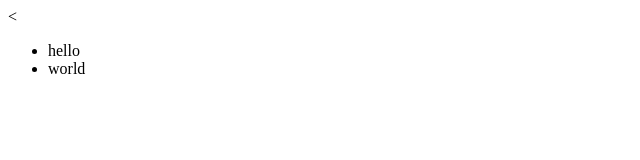
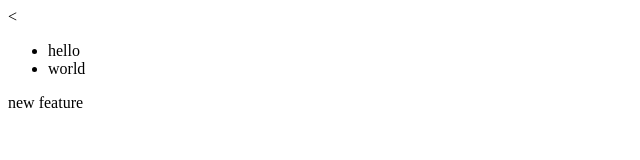
Before and after one commit to raju11082015/NewGitTest, a plain HTML site: page index.html in a window 1280 px wide. Shown: the full height of the page, 0-640 px from the left. Drawn offline with Linux system fonts and the light colour scheme.

Commit message:
added new module

```diff
--- a/index.html
+++ b/index.html
@@ -9,5 +9,7 @@
 	<li>world</li>
 </ul>
 
+<div>new feature</div>
+
 </body>
 </html>
```
